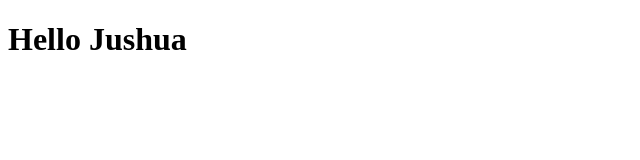
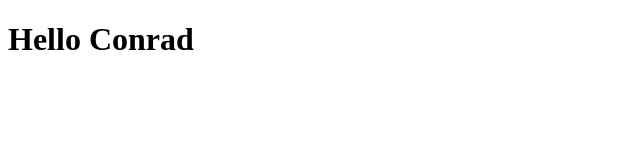
Before and after one commit to JoshValencia/gitdemo, a plain HTML site: page index.html in a window 1280 px wide. Shown: the full height of the page, 0-640 px from the left. Drawn offline with Linux system fonts and the light colour scheme.

Commit message:
Update name

```diff
--- a/index.html
+++ b/index.html
@@ -7,6 +7,6 @@
     <title>Document</title>
   </head>
   <body>
-    <h1>Hello Jushua</h1>
+    <h1>Hello Conrad</h1>
   </body>
 </html>
```
